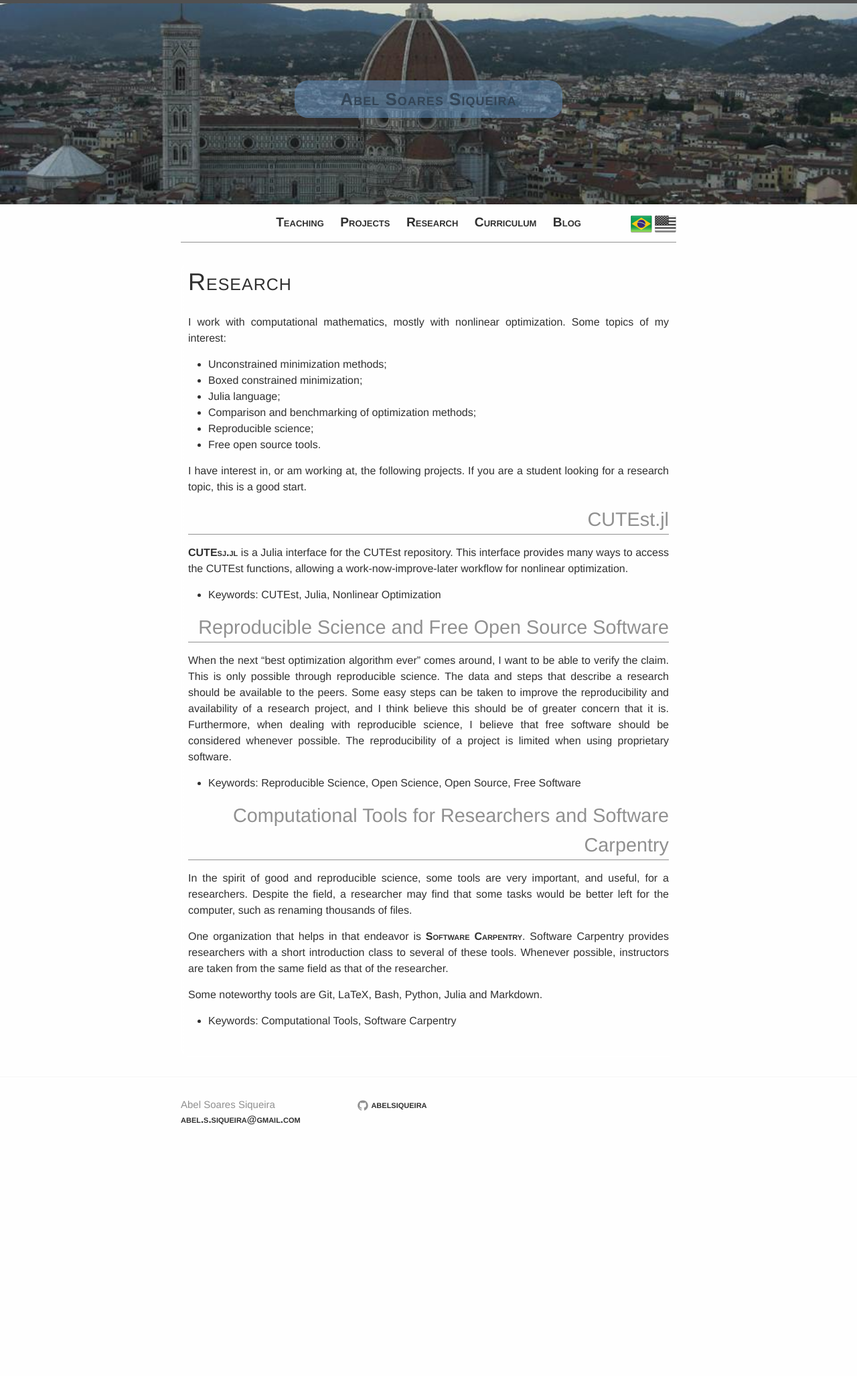
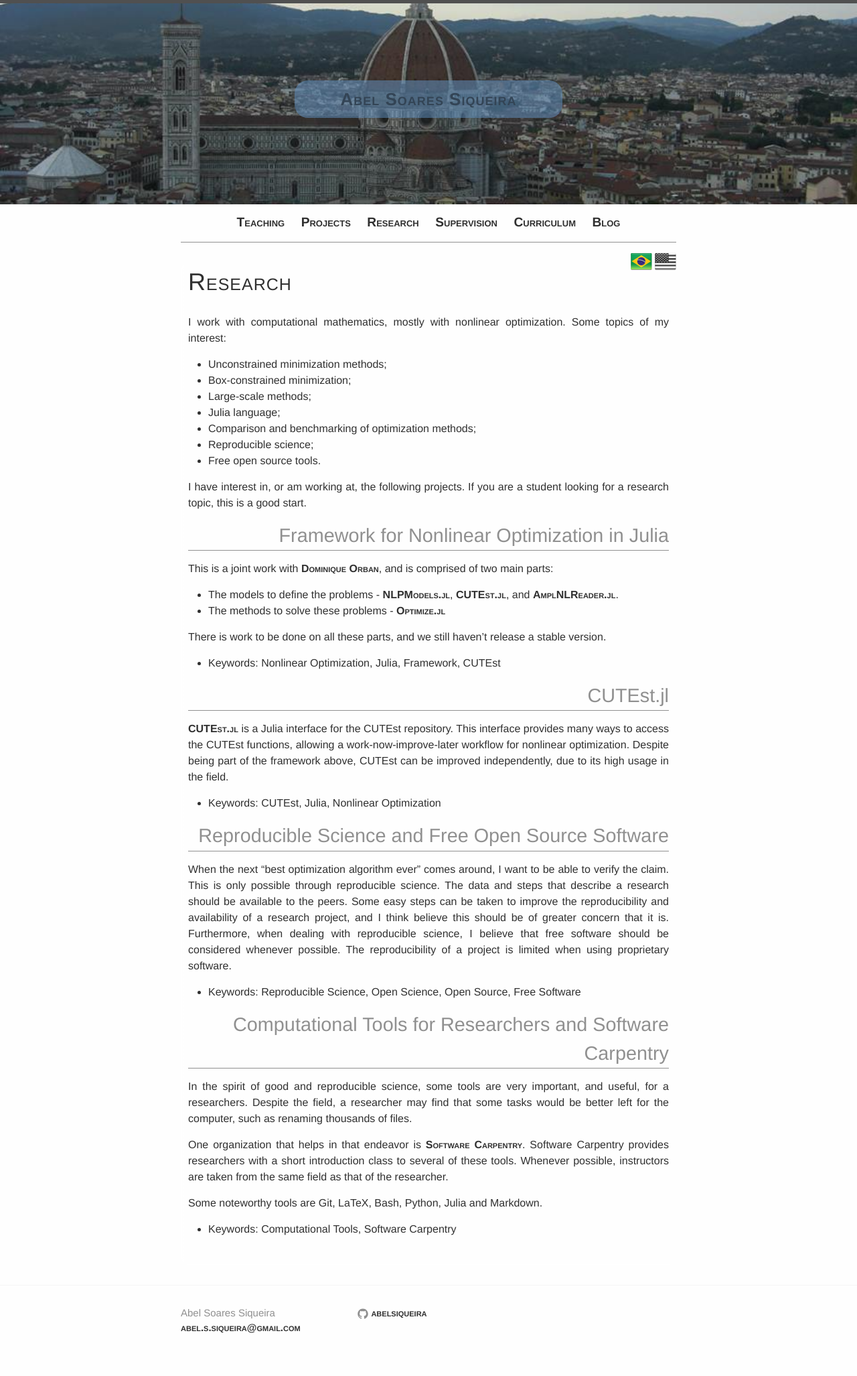
Before and after one commit to abelsiqueira/abelsiqueira.github.io-old, a Jekyll site: the page built from research.en.md, in a window 1280 px wide. Shown: the whole page at 67% size. Built offline with Jekyll 4.4.1, drawn with Linux system fonts in a browser that asks for light colours; before the commit the page ends 1743 px from its top, so only the background shows below that.

Commit message:
Update curriculum and supervision

```diff
--- a/_config.yml
+++ b/_config.yml
@@ -6,8 +6,16 @@ github_username:  abelsiqueira
 markdown: kramdown
 t:
   en:
-    backto: "back to"
-    homeurl:  "/home/"
+    backto:  "back to"
+    homeurl: "/home/"
+    phd:     "Ph.D."
+    master:  "Master"
+    tcc:     "Term paper"
+    intern:  "Internship"
   br:
     backto: "voltar para"
     homeurl:  "/"
+    phd:     "Doutorado"
+    master:  "Mestrado"
+    tcc:     "TCC"
+    intern:  "Iniciação Científica"
--- a/_sass/_layout.scss
+++ b/_sass/_layout.scss
@@ -112,7 +112,7 @@
 .page-lang-link {
   position: absolute;
   right: 0;
-  top: 0;
+  top: 64;
 
   img {
     width: 32px;
@@ -337,3 +337,11 @@
   top: 0;
   left: 0;
 }
+
+.left-info {
+  float: left;
+}
+
+.right-info {
+  float: right;
+}
--- a/research.en.md
+++ b/research.en.md
@@ -10,7 +10,8 @@ I work with computational mathematics, mostly with nonlinear optimization.
 Some topics of my interest:
 
   - Unconstrained minimization methods;
-  - Boxed constrained minimization;
+  - Box-constrained minimization;
+  - Large-scale methods;
   - Julia language;
   - Comparison and benchmarking of optimization methods;
   - Reproducible science;
@@ -19,12 +20,31 @@ Some topics of my interest:
 I have interest in, or am working at, the following projects.
 If you are a student looking for a research topic, this is a good start.
 
+# Framework for Nonlinear Optimization in Julia
+
+This is a joint work with [Dominique Orban](https://www.gerad.ca/~orban/),
+and is comprised of two main parts:
+
+  - The models to define the problems -
+    [NLPModels.jl](https://github.com/JuliaOptimizers/NLPModels.jl),
+    [CUTEst.jl](https://github.com/JuliaOptimizers/CUTEst.jl), and
+    [AmplNLReader.jl](https://github.com/JuliaOptimizers/AmplNLReader.jl).
+  - The methods to solve these problems -
+    [Optimize.jl](https://github.com/JuliaOptimizers/Optimize.jl)
+
+There is work to be done on all these parts, and we still haven't release a
+stable version.
+
+  - Keywords: Nonlinear Optimization, Julia, Framework, CUTEst
+
 # CUTEst.jl
 
-[CUTEsj.jl](https://github.com/optimizers/CUTEst.jl) is a Julia interface for
+[CUTEst.jl](https://github.com/optimizers/CUTEst.jl) is a Julia interface for
 the CUTEst repository.
 This interface provides many ways to access the CUTEst functions, allowing a
 work-now-improve-later workflow for nonlinear optimization.
+Despite being part of the framework above, CUTEst can be improved independently,
+due to its high usage in the field.
 
  - Keywords: CUTEst, Julia, Nonlinear Optimization
 
```
Also changed, not shown: _data/supervision.yml (added, +42 -0 lines), research.br.md (+6 -0 lines), supervision.br.md (added, +28 -0 lines), supervision.en.md (added, +28 -0 lines), curriculum.en.md (line endings or trailing spaces).
